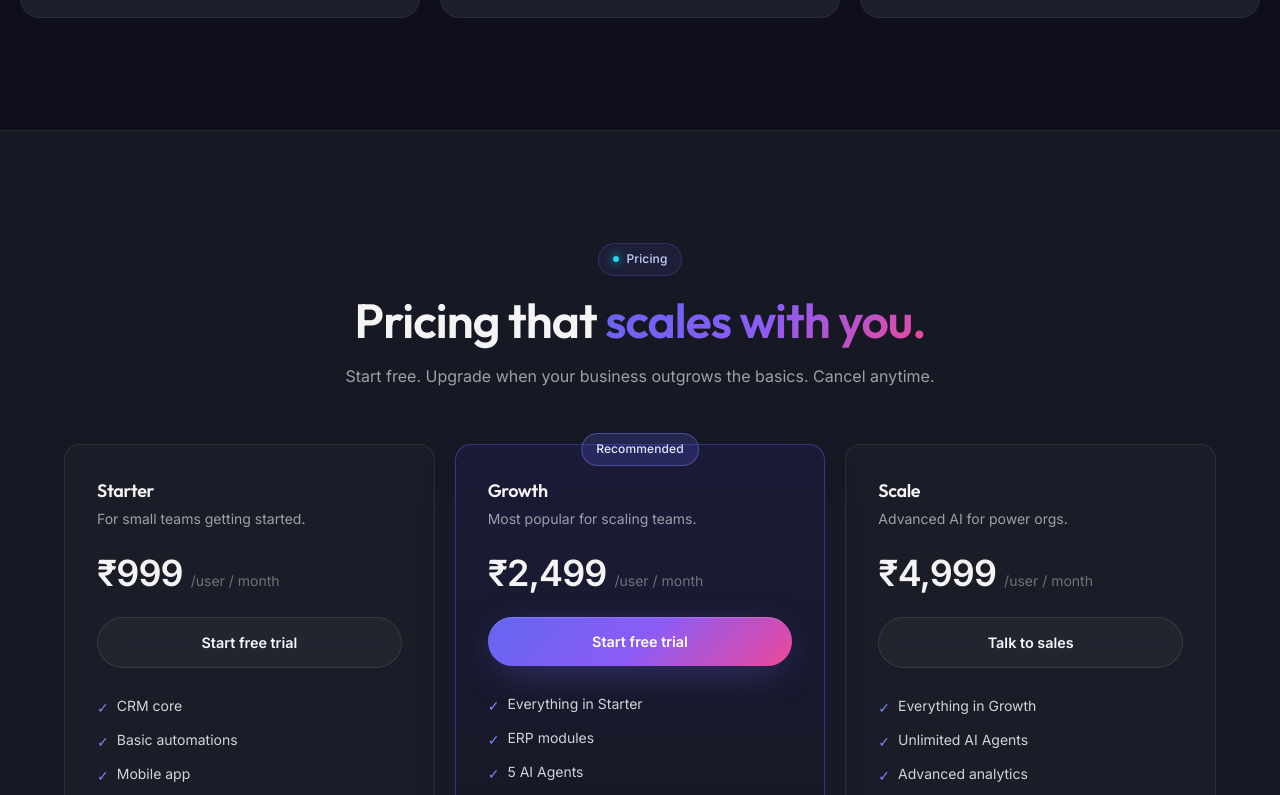
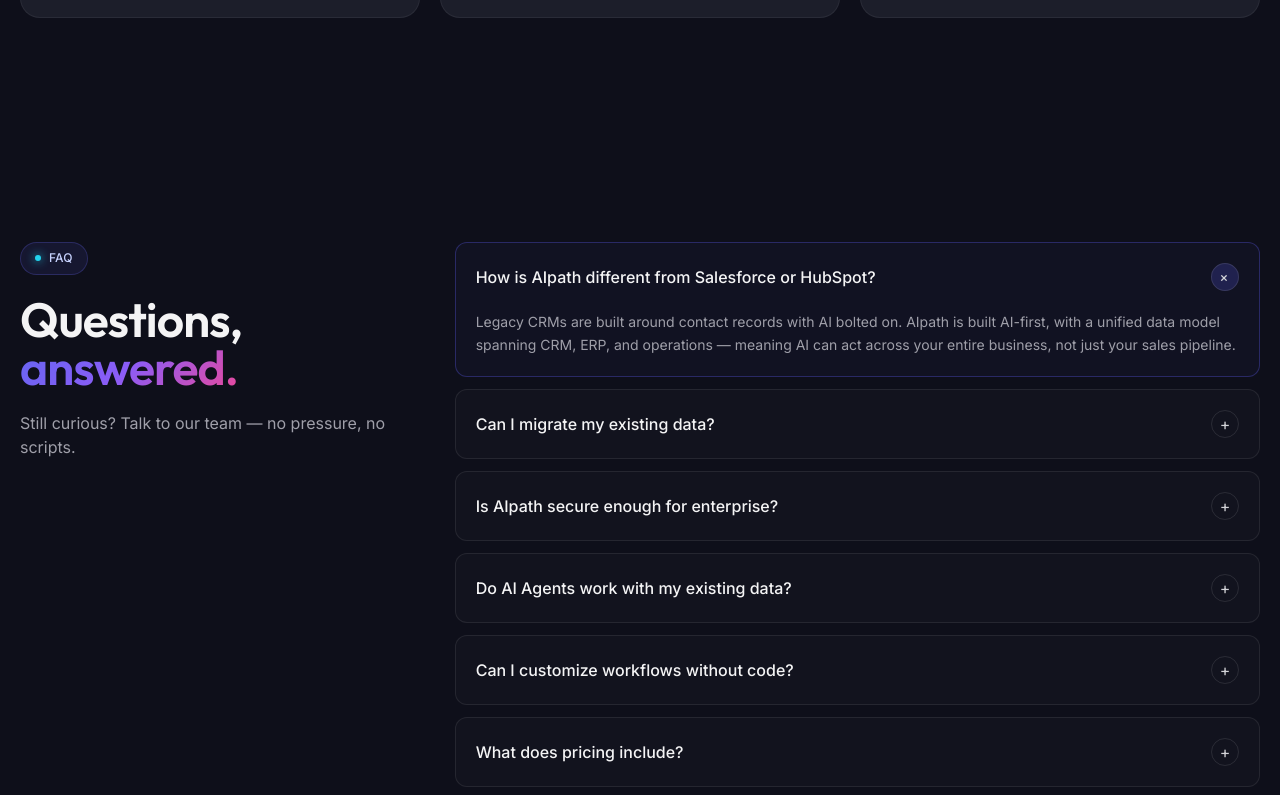
Before and after one commit to betavibes/AIpathCRM, a Next.js app: page / in a window 1280 px wide. Shown: the part 5985-6780 px from the top of the page. Built offline with nearby package versions, Linux system fonts and the light colour scheme.

Commit message:
Remove pricing section from home page
The full /pricing page remains unchanged and is still linked from nav
and footer.

Co-Authored-By: Claude Opus 4.7 (1M context) <noreply@anthropic.com>

```diff
--- a/app/page.tsx
+++ b/app/page.tsx
@@ -8,7 +8,6 @@ import StatsBand from "@/components/home/StatsBand";
 import AILayer from "@/components/home/AILayer";
 import Integrations from "@/components/home/Integrations";
 import Testimonials from "@/components/home/Testimonials";
-import PricingPreview from "@/components/home/PricingPreview";
 import FAQ from "@/components/home/FAQ";
 import WhatsAppAIDemo from "@/components/showcase/WhatsAppAIDemo";
 
@@ -64,10 +63,7 @@ export default function HomePage() {
       {/* 8. Testimonials */}
       <Testimonials />
 
-      {/* 9. Pricing preview */}
-      <PricingPreview />
-
-      {/* 10. FAQ */}
+      {/* 9. FAQ */}
       <FAQ />
 
       <SiteFooter />
```
